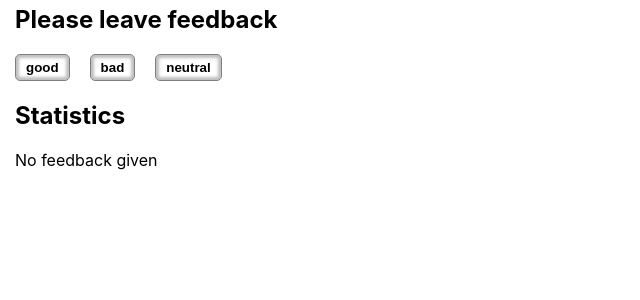
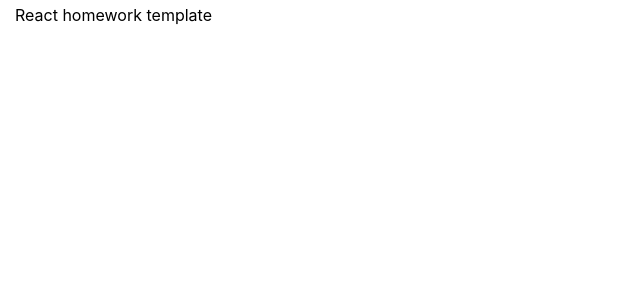
Before and after one commit to Vendettich13/goit-react-hw-02-phonebook, a React (Create React App) app: page / in a window 1280 px wide. Shown: the top 300 px of the page, without its empty margins (0-640 px from the left). Built offline with nearby package versions, Linux system fonts and the light colour scheme.

Commit message:
add skeleton

```diff
--- a/package.json
+++ b/package.json
@@ -1,8 +1,8 @@
 {
-  "name": "goit-react-hw-02-feedback",
+  "name": "goit-react-hw-02-phonebook",
   "version": "0.1.0",
   "private": true,
-  "homepage": "https://Vendettich13.github.io/goit-react-hw-02-feedback/",
+  "homepage": "https://Vendettich13.github.io/goit-react-hw-02-phonebook/",
   "dependencies": {
     "@testing-library/jest-dom": "^5.16.3",
     "@testing-library/react": "^12.1.4",
--- a/src/components/App.jsx
+++ b/src/components/App.jsx
@@ -1,37 +1,7 @@
-import { Component } from "react";
-import { Section } from "./Section/Section";
-import { FeedbackOptions } from "./Feedback/FeedbackOptions";
-import { Statistics } from "./Statistics/Statistics";
-export class App extends Component {
-  state = {
-    good: 0,
-    neutral: 0,
-    bad: 0
-  }
-
-  onLeaveFeedback = (e) => {
-    const currentBtn = e.currentTarget.name;
-    this.setState((prevState) => {
-      return { [currentBtn]: prevState[currentBtn] + 1 }
-    })
-  }
-  total = () => {
-    const { good, bad, neutral } = this.state
-    return good + bad + neutral
-  }
-  positivePercentage = () => {
-    const {good} = this.state
-    return good / this.total() * 100;
-  }
-
-  render() {
-    return <section>
-    <Section title="Please leave feedback">
-        <FeedbackOptions options={['good', 'bad', 'neutral']} onLeaveFeedback={this.onLeaveFeedback}/>
-    </Section>
-    <Section title="Statistics">
-         <Statistics good={this.state.good} neutral={this.state.neutral } bad={this.state.bad } total={this.total} positivePercentage={this.positivePercentage}/>
-      </Section>
-      </section>
-    }
+export const App = () => {
+  return (
+    <div>
+      React homework template
+    </div>
+  );
 };
--- a/src/components/Feedback/FeedbackOptions.jsx
+++ /dev/null
@@ -1,13 +0,0 @@
-import { PropTypes } from "prop-types"
-import css from "../Feedback/FeedbackOptions.module.css"
-
-export const FeedbackOptions = ({ options, onLeaveFeedback }) => {
-    return <div className={css.buttonWrapper}>
-        {options.map((option, index) => { return <button type="button" key={index} onClick={onLeaveFeedback} name={option} className={css.optionBtn}>{option}</button>})}
-    </div>
-}
-
-FeedbackOptions.propTypes = {
-    options: PropTypes.array.isRequired,
-    onLeaveFeedback: PropTypes.func,
-}
--- a/src/components/Feedback/FeedbackOptions.module.css
+++ /dev/null
@@ -1,22 +0,0 @@
-.optionBtn {
-    cursor: pointer;
-    font-weight: bold;
-    padding: 5px 10px;
-    background-color: transparent;
-    border: 1px solid grey;
-    border-radius: 5px;
-    box-shadow: inset 0px 0px 3px 3px rgb(169 169 169 / 75%);
-    transition: transform 500ms cubic-bezier(0.175, 0.885, 0.32, 1.275), box-shadow 500ms;
-}
-.optionBtn:not(:last-child) {
-    margin-right: 20px;
-}
-.optionBtn:hover,
-.optionBtn:focus {
-    transform: scale(1.1);
-    box-shadow: inset 0px 0px 3px 3px rgba(110, 107, 110, 1);
-}
-.buttonWrapper {
-    margin-top: 20px;
-    margin-bottom: 20px;
-}
--- a/src/components/Notification/Notification.jsx
+++ /dev/null
@@ -1,3 +0,0 @@
-export const Notification = () => {
-    return <p>No feedback given</p>
-}
--- a/src/components/Section/Section.jsx
+++ /dev/null
@@ -1,13 +0,0 @@
-import {PropTypes} from "prop-types"
-
-export const Section = ({ title, children }) => {
-        return <div>
-        <h1>{title}</h1>
-        {children}
-        </div>
-    }
-
-Section.propTypes = {
-    title: PropTypes.string.isRequired,
-    children: PropTypes.any,
-}
--- a/src/components/Statistics/Statistics.jsx
+++ /dev/null
@@ -1,24 +0,0 @@
-import { Notification } from "components/Notification/Notification"
-import { PropTypes } from "prop-types"
-import css from "../Statistics/Statistics.module.css"
-
-export const Statistics = ({ good, bad, neutral, total, positivePercentage }) => {
-    return <div className={css.statWrapper}>
-        {total() === 0 ? <Notification/> : <ul>
-            <li className={css.statItem}>Good: {good}</li>
-            <li className={css.statItem}>Neutral: {neutral}</li>
-            <li className={css.statItem}>Bad: {bad}</li>
-            <li className={css.statItem}>Total: {total()}</li>
-            <li className={css.statItem}>Positive feedback: {Math.round(positivePercentage())}%</li>
-        </ul>}
-
-    </div>
-}
-
-Statistics.propTypes = {
-    good: PropTypes.number.isRequired,
-    bad: PropTypes.number.isRequired,
-    neutral: PropTypes.number.isRequired,
-    total: PropTypes.func.isRequired,
-    positivePercentage: PropTypes.func.isRequired,
-}
--- a/src/components/Statistics/Statistics.module.css
+++ /dev/null
@@ -1,9 +0,0 @@
-.statWrapper {
-    margin-top: 20px;
-}
-.statItem {
-    font-size: 18px;
-}
-.statItem:not(:first-child) {
-    margin-top: 10px;
-}
```
Also changed, not shown: 1 other file (tests, documents, lock files or other folders).
